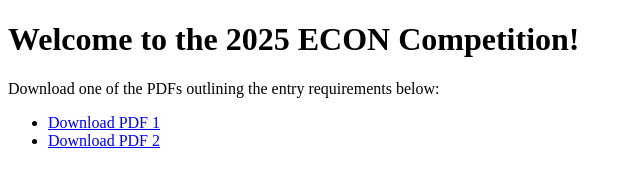
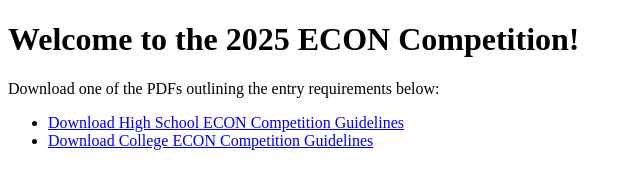
Before and after one commit to gestei1/gestei1.github.io, a plain HTML site: page index.html in a window 1280 px wide. Shown: the whole page, without its empty margins (0-640 px from the left). Drawn offline with Linux system fonts and the light colour scheme.

Commit message:
Add names for PDF downloads

```diff
--- a/index.html
+++ b/index.html
@@ -7,8 +7,8 @@
     <h1>Welcome to the 2025 ECON Competition!</h1>
     <p>Download one of the PDFs outlining the entry requirements below:</p>
     <ul>
-        <li><a href="ECON Competition Guidelines (HS) 2024-2025.pdf" download>Download PDF 1</a></li>
-        <li><a href="ECON Competition Guidelines (College) 2024-2025.pdf" download>Download PDF 2</a></li>
+        <li><a href="ECON Competition Guidelines (HS) 2024-2025.pdf" download>Download High School ECON Competition Guidelines</a></li>
+        <li><a href="ECON Competition Guidelines (College) 2024-2025.pdf" download>Download College ECON Competition Guidelines</a></li>
     </ul>
 </body>
 </html>
```
